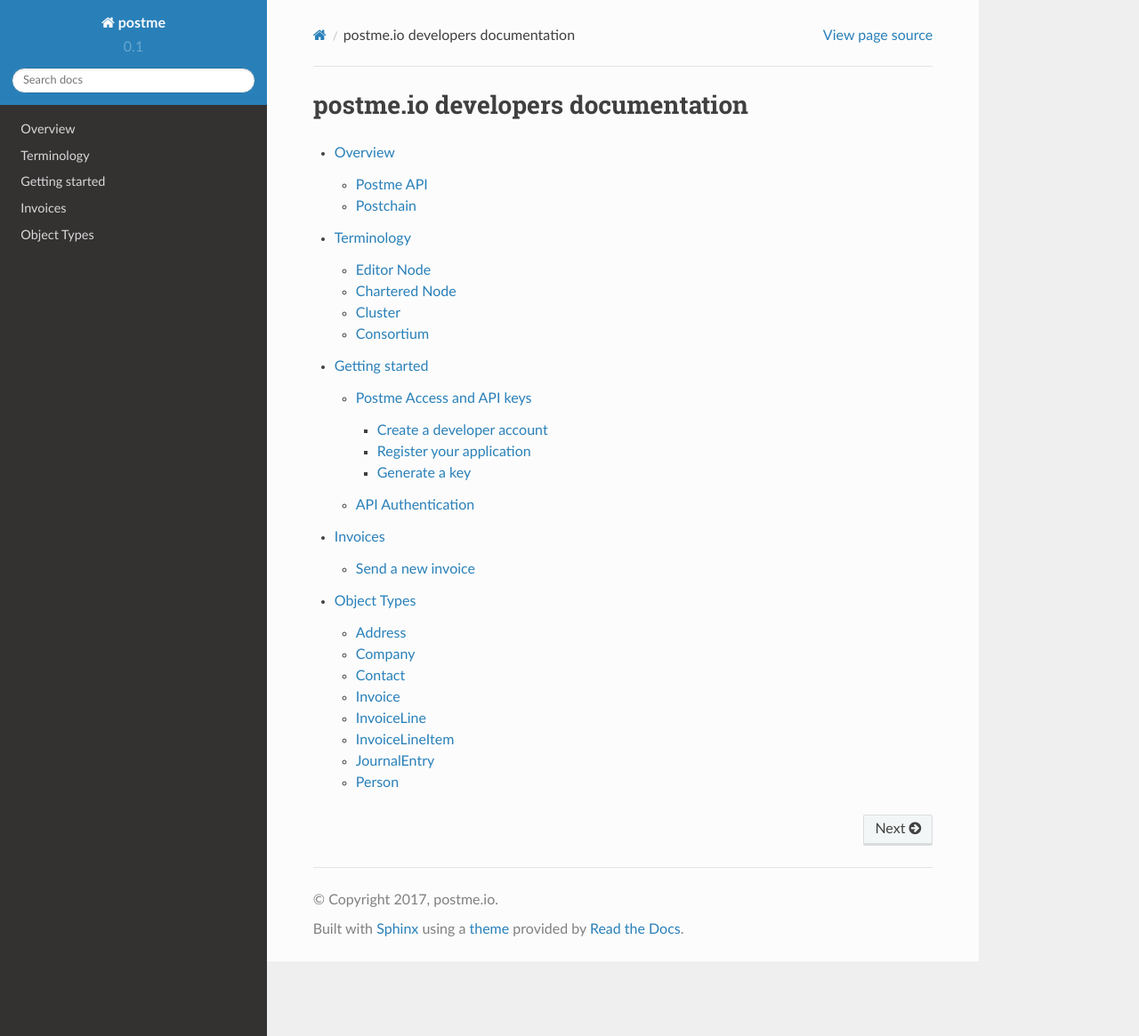
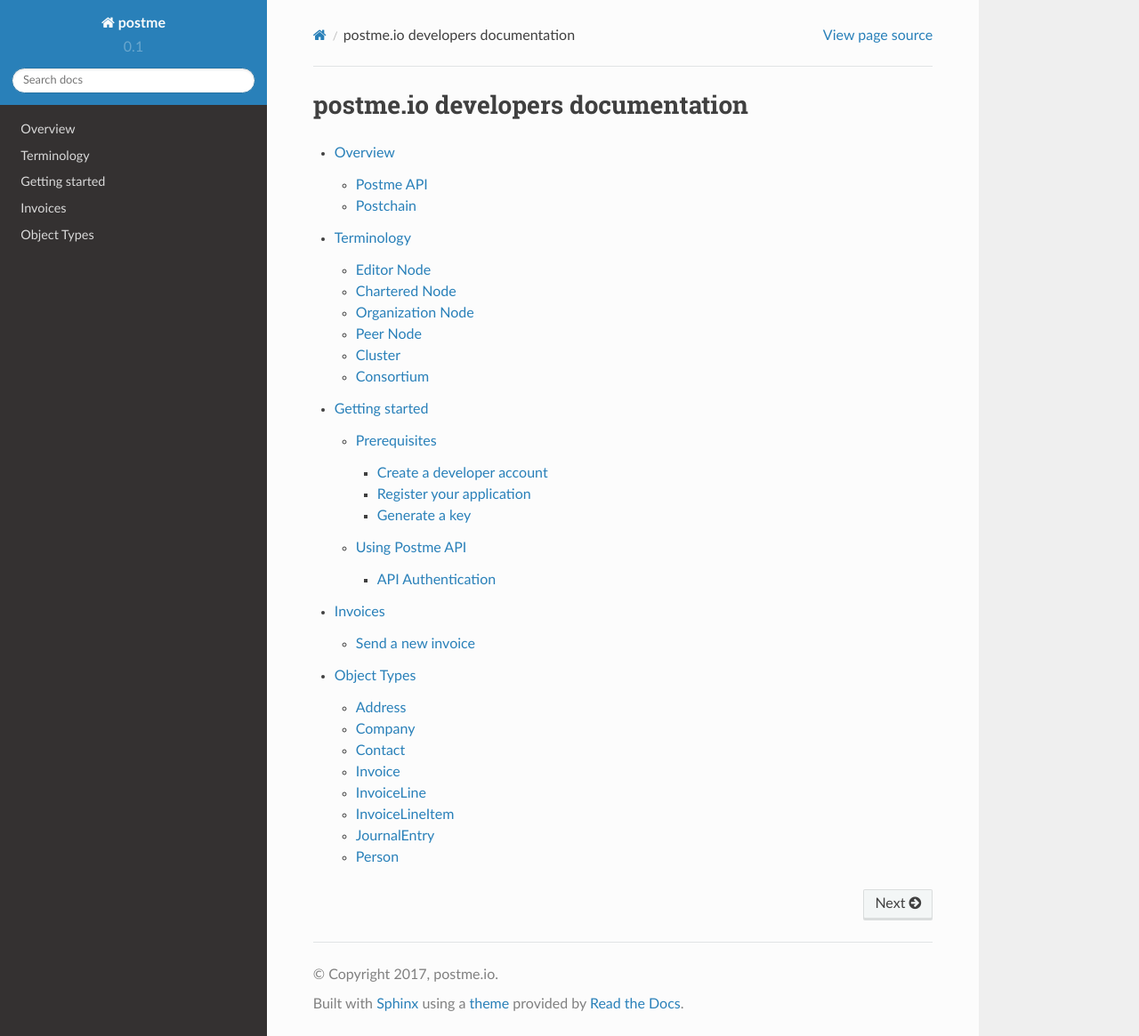
Before and after one commit to birdydigital/postme-docs, a Sphinx documentation site: the page built from docs/index.rst, in a window 1280 px wide and 1165 px high. Shown: the whole window at 89% size. Built offline with Sphinx 7.4.7 and the Read the Docs theme 2.0.0, drawn with Linux system fonts in a browser that asks for light colours.

Commit message:
Update docs

```diff
--- a/docs/getting-started.rst
+++ b/docs/getting-started.rst
@@ -3,8 +3,8 @@
 Getting started
 ===============
 
-Postme Access and API keys
---------------------------
+Prerequisites
+-------------
 
 Create a developer account
 ~~~~~~~~~~~~~~~~~~~~~~~~~~
@@ -33,8 +33,11 @@
 * If you want to use these credentials for test purpose, check "Sandbox Mode"
 
 
+Using Postme API
+----------------
+
 API Authentication
-------------------
+~~~~~~~~~~~~~~~~~~
 
 .. http:post:: /api/login
 
@@ -55,10 +58,10 @@
       Content-Type: application/json
 
    :jsonparam `string` app_id: APP_ID
-   :jsonparam `string` app_secret: APP_SECRET
-   :reqheader Accept: the response content type depends on
-                      :mailheader:`Accept` header
+         :jsonparam `string` app_secret: APP_SECRET
+         :reqheader Accept: the response content type depends on
+                            :mailheader:`Accept` header
    :resheader Content-Type: this depends on :mailheader:`Accept`
                             header of request
    :statuscode 200: No error
-   :statuscode 401: Unauthorized
+         :statuscode 401: Unauthorized
--- a/docs/terminology.rst
+++ b/docs/terminology.rst
@@ -13,7 +13,16 @@
 
 Chartered Node
 --------------
+ (in progress)
 
+
+Organization Node
+-----------------
+ (in progress)
+
+
+Peer Node
+---------
  (in progress)
 
 
```
